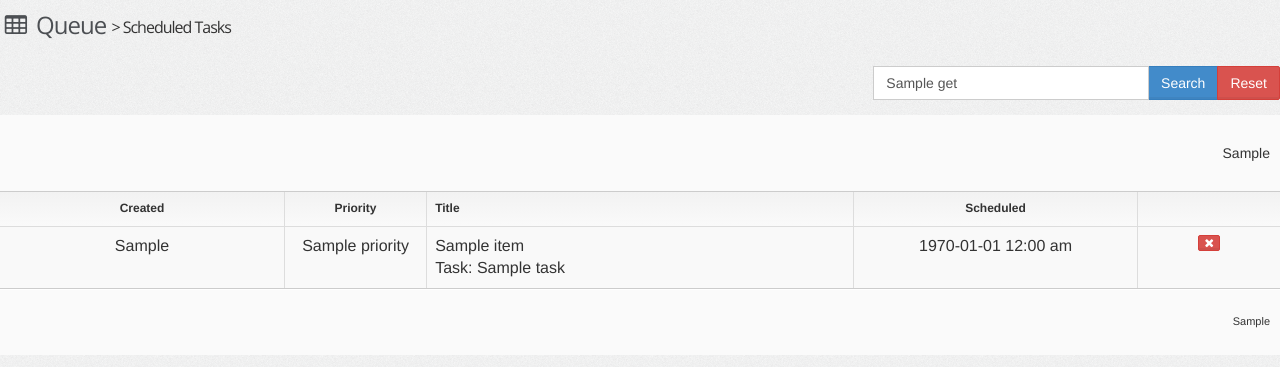
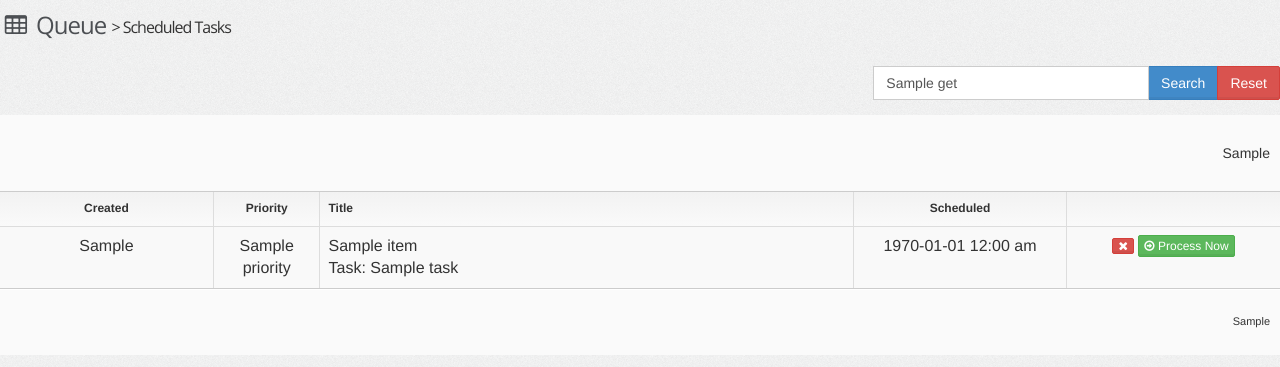
Before and after one commit to dioscouri/f3-admin, a PHP site: template src/Admin/Views/queuetasks/list.php in a window 1280 px wide. Shown: the top 367 px of the page. Run offline with PHP 8.4, Linux system fonts and the light colour scheme; the template is opened without the code that fills it: most values are stand-ins (such as "Sample title", 1, 10 or a date in 2020); data that the repository does not hold is empty.

Commit message:
added ability to run a queued task on demand, fixes dioscouri/f3-lib#58

```diff
--- a/src/Admin/Controllers/QueueTasks.php
+++ b/src/Admin/Controllers/QueueTasks.php
@@ -16,9 +16,4 @@ class QueueTasks extends BaseAuth
 
         echo \Dsc\System::instance()->get('theme')->renderTheme('Admin/Views::queuetasks/list.php');
     }
-
-    public function process()
-    {
-
-    }
 }
--- a/src/Admin/Routes.php
+++ b/src/Admin/Routes.php
@@ -80,6 +80,11 @@ class Routes extends \Dsc\Routes\Group
 
         $this->addCrudList( 'QueueArchives', array(
             'url_prefix' => '/queue/archives'
+        ) );
+
+        $this->add( '/queue/task/process/@id', 'GET', array(
+            'controller' => 'QueueTask',
+            'action' => 'process'
         ) );
 
         $this->addCrudList( 'Menus' );
--- a/src/Admin/Views/queuetasks/list.php
+++ b/src/Admin/Views/queuetasks/list.php
@@ -72,9 +72,9 @@
 			<tr>
                 <th data-sortable="created.time" class="col-md-2 text-center">Created</th>
                 <th class="col-md-1 text-center">Priority</th>
-                <th class="col-md-3">Title</th>
+                <th class="col-md-5">Title</th>
                 <th data-sortable="when" class="col-md-2 text-center">Scheduled</th>
-                <th class="col-md-1"></th>
+                <th class="col-md-2"></th>
             </tr>
 		</thead>
 		<tbody>
@@ -101,6 +101,10 @@
                     <td class="text-center">
                         <a class="btn btn-xs btn-danger" data-bootbox="confirm" href="./admin/queue/task/delete/<?php echo $item->id; ?>">
                             <i class="fa fa-times"></i>
+                        </a>
+                        <a class="btn btn-xs btn-success" data-bootbox="confirm" href="./admin/queue/task/process/<?php echo $item->id; ?>">
+                            <i class="fa fa-arrow-circle-o-right "></i>
+                            Process Now
                         </a>
                     </td>
                 </tr>
```
Also changed, not shown: src/Admin/Controllers/QueueTask.php (+36 -0 lines).
